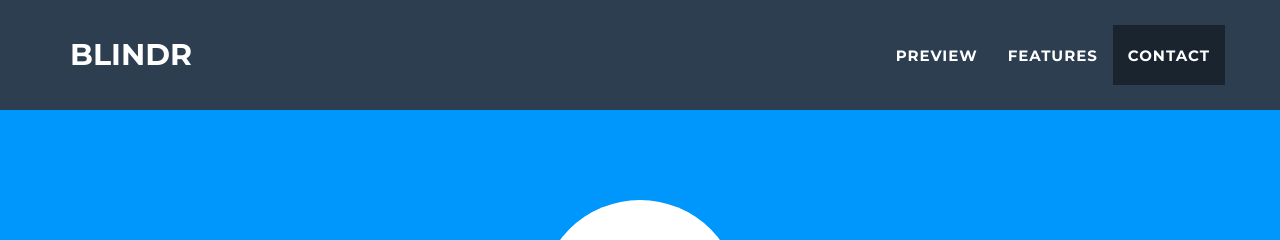
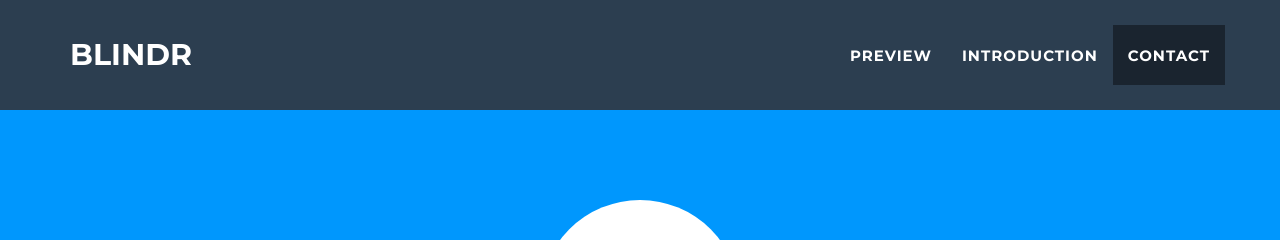
Before and after one commit to theblindr/blindr, a Jekyll site: the page built from index.html, in a window 1280 px wide. Shown: the top 240 px of the page. Built offline with Jekyll 4.4.1, drawn with Linux system fonts in a browser that asks for light colours.

Commit message:
Trying to fix the video size on mobile

```diff
--- a/_includes/nav.html
+++ b/_includes/nav.html
@@ -22,7 +22,7 @@
                         <a href="#preview">Preview</a>
                     </li>
                     <li class="page-scroll">
-                        <a href="#intro">Features</a>
+                        <a href="#intro">Introduction</a>
                     </li>
                     <li class="page-scroll">
                         <a href="#contact">Contact</a>
--- a/_includes/portfolio_grid.html
+++ b/_includes/portfolio_grid.html
@@ -10,7 +10,7 @@
             </div>
             <div class="row">
               <center>
-                <iframe width="400" height="600" src="https://www.youtube.com/embed/8LqSb_sDDJU" frameborder="0" allowfullscreen></iframe>
+                <iframe width="400" height="600" style="width: 100%; max-width: 400px" src="https://www.youtube.com/embed/8LqSb_sDDJU" frameborder="0" allowfullscreen></iframe>
               </center>
             </div>
         </div>
```
